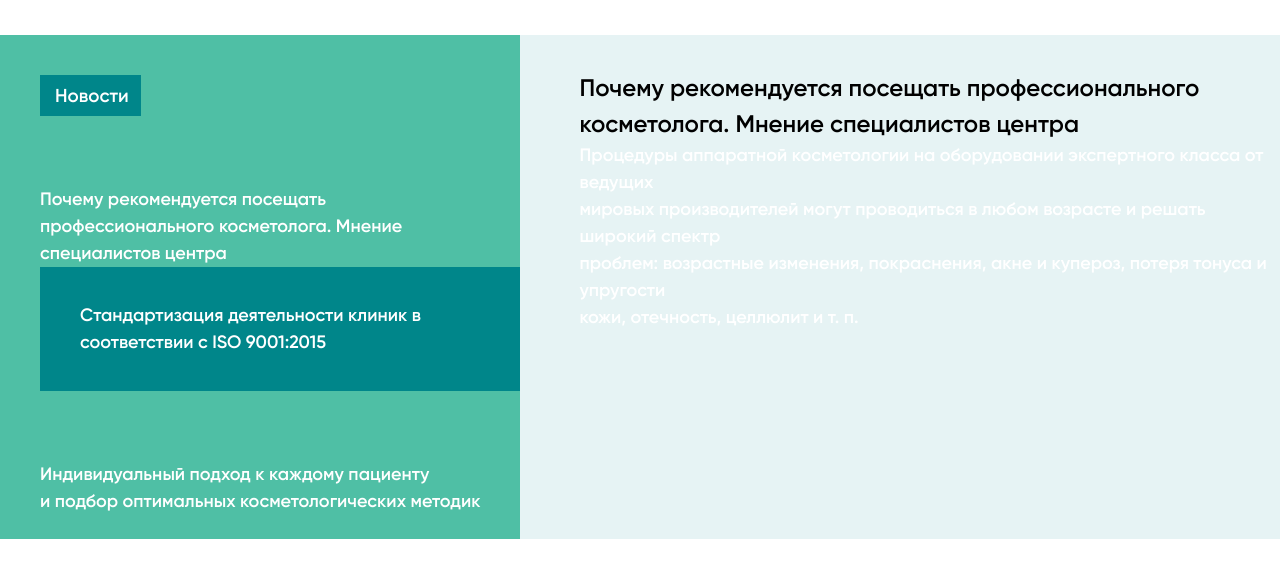
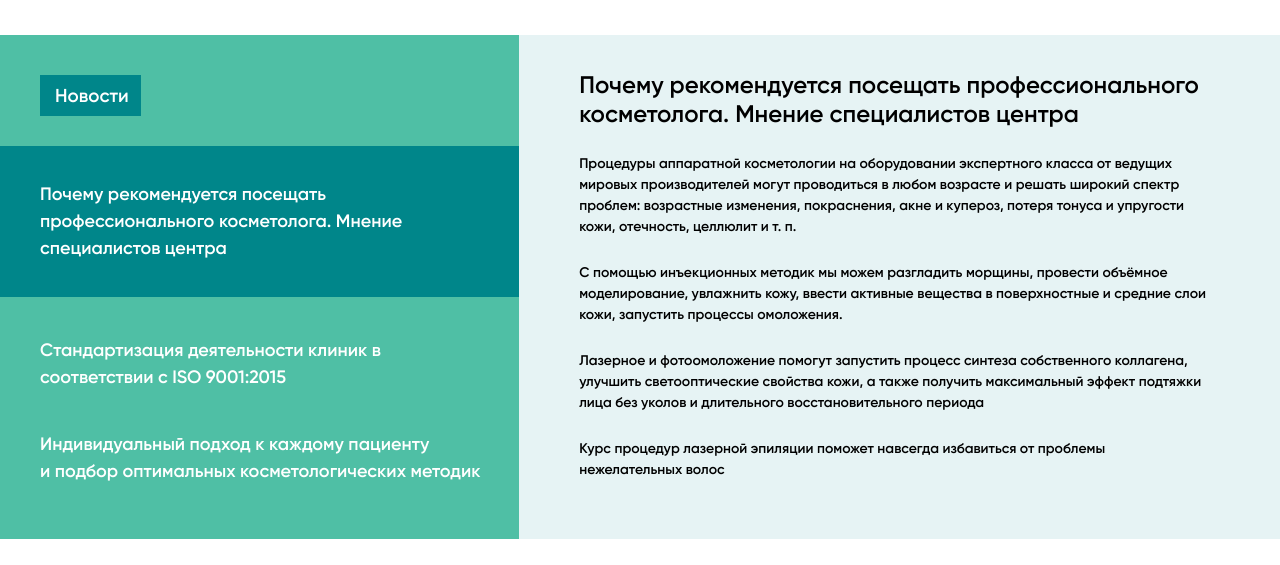
Before and after one commit to shazamat/medi-landing-page, a plain HTML site: page index.html in a window 1280 px wide. Shown: the part 1496-2061 px from the top of the page. Before the commit the page ends 2035 px from the top, so only its background shows below. Drawn offline with Linux system fonts and the light colour scheme.

Commit message:
news container content bo'ldim

```diff
--- a/index.html
+++ b/index.html
@@ -168,17 +168,17 @@
                     <!-- News Container -->
                     <div class="news__container">
                         <div class="news__child-1">
-                            <h3>Новости</h3>
-                            <p class="news-text">
+                            <h3 class="news__title">Новости</h3>
+                            <p class="news-text1 pushti">
                                 Почему рекомендуется посещать <br>
                                 профессионального косметолога. Мнение <br>
                                 специалистов центра
                             </p>
-                            <p class="news-text pushti">
+                            <p class="news-text2">
                                 Стандартизация деятельности клиник в <br>
                                 соответствии с ISO 9001:2015
                             </p>
-                            <p class="news-text">
+                            <p class="news-text3">
                                 Индивидуальный подход к каждому пациенту <br>
                                 и подбор оптимальных косметологических методик
                             </p>
@@ -195,6 +195,20 @@
                                     проблем: возрастные изменения, покраснения, акне и купероз, потеря тонуса и упругости <br>
                                     кожи, отечность, целлюлит и т. п.
                                 </p>
+                                <p class="news__child-paragraf">
+                                    С помощью инъекционных методик мы можем разгладить морщины, провести объёмное <br>
+                                    моделирование, увлажнить кожу, ввести активные вещества в поверхностные и средние слои <br>
+                                    кожи, запустить процессы омоложения.
+                                </p>
+                                <p class="news__child-paragraf">
+                                    Лазерное и фотоомоложение помогут запустить процесс синтеза собственного коллагена, <br>
+                                    улучшить светооптические свойства кожи, а также получить максимальный эффект подтяжки <br>
+                                    лица без уколов и длительного восстановительного периода
+                                </p>
+                                <p class="news__child-paragraf">
+                                    Курс процедур лазерной эпиляции поможет навсегда избавиться от проблемы <br>
+                                    нежелательных волос
+                                </p>
                             </div>
                         </div>
                     </div>
--- a/style/main.css
+++ b/style/main.css
@@ -94,10 +94,9 @@ header {
 }
 
 .line {
-    width: 90px;
-    opacity: 0.5;
+    height: 89px;
+    opacity: 0.8;
     border: 1px solid #C4C4C4;
-
 }
 
 .logo {
@@ -332,30 +331,34 @@ tr th:nth-child(2) {
     width: 100%;
     height: 504px;
     margin-top: 80px;
+    margin-bottom: 100px;
     display: flex;
 }
 
 .news__child-1 {
     width: 526px;
-    padding-left: 40px;
     display: flex;
+
     flex-direction: column;
     background-color: #4FBFA5;
 }
 
-.news__child-1 h3 {
+.news__title {
     color: #fff;
     width: 101px;
+    margin-left: 40px;
     padding: 9px 15px;
     margin-top: 40px;
     background: #00868A;
 }
 
-.news-text {
-    padding-top: 70px;
+.news-text2, .news-text3 {
+    padding-left: 40px;
+    margin-top: 40px;
 }
 
 .pushti {
+    margin-top: 30px;
     padding: 35px 40px;
     background: #00868A;
 }
@@ -374,16 +377,15 @@ tr th:nth-child(2) {
     background: #E6F3F4;
 }
 
- .news__container div:nth-child(2) h3 {
+.news__child-2 h3 {
     color: #000000;
     font-size: 24px;
-    font-weight: 700;
-    line-height: 150%;
- }
+}
 
  .news__child-paragraf {
-    color: #000000;
-    font-weight: 500;
-    font-size: 14px;
-    line-height: 150%;
+    color: #000000 !important;
+    padding-top: 25px !important;
+    font-weight: 500 !important;
+    font-size: 14px !important;
+    line-height: 150% !important;
  }
```
